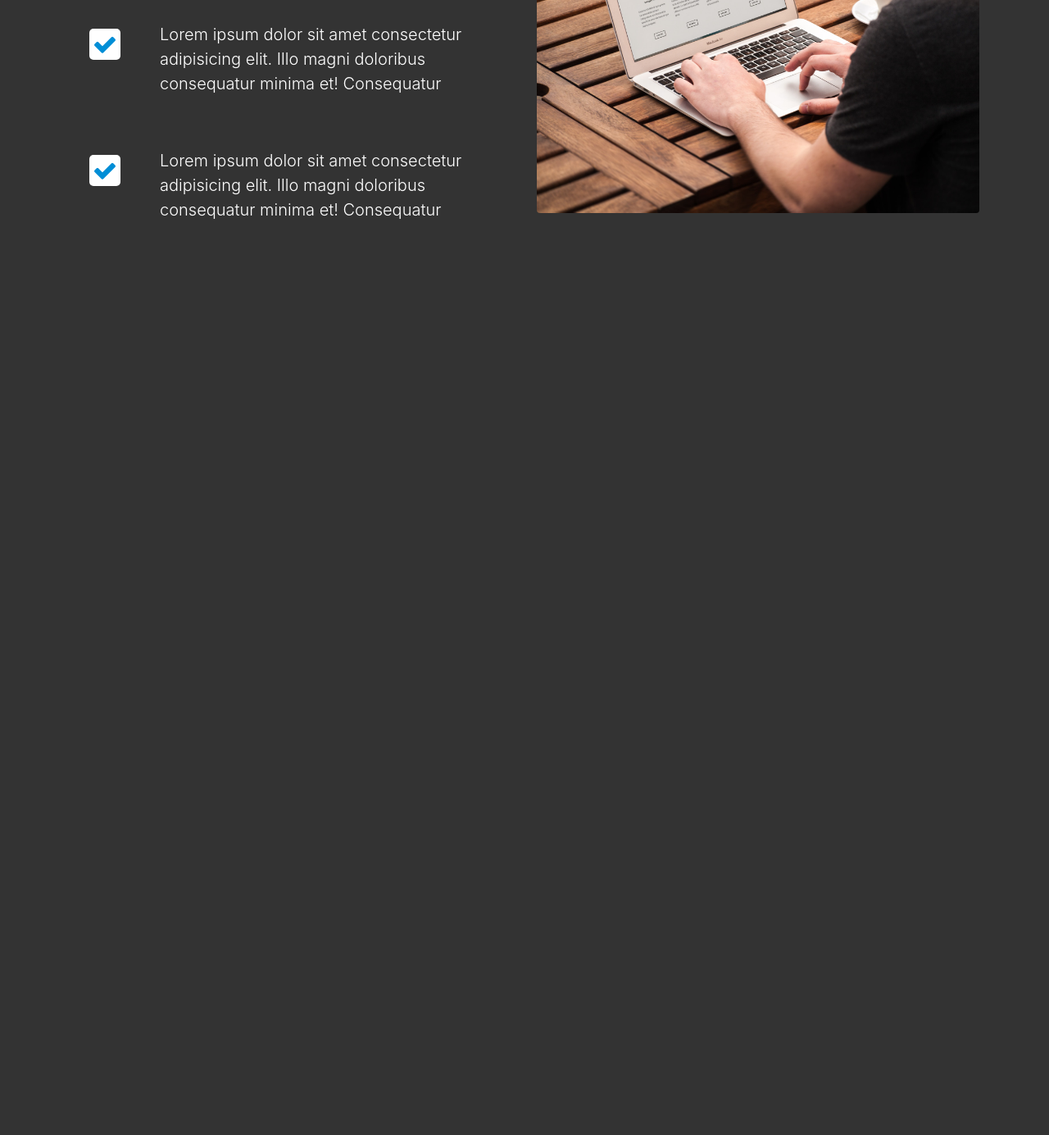
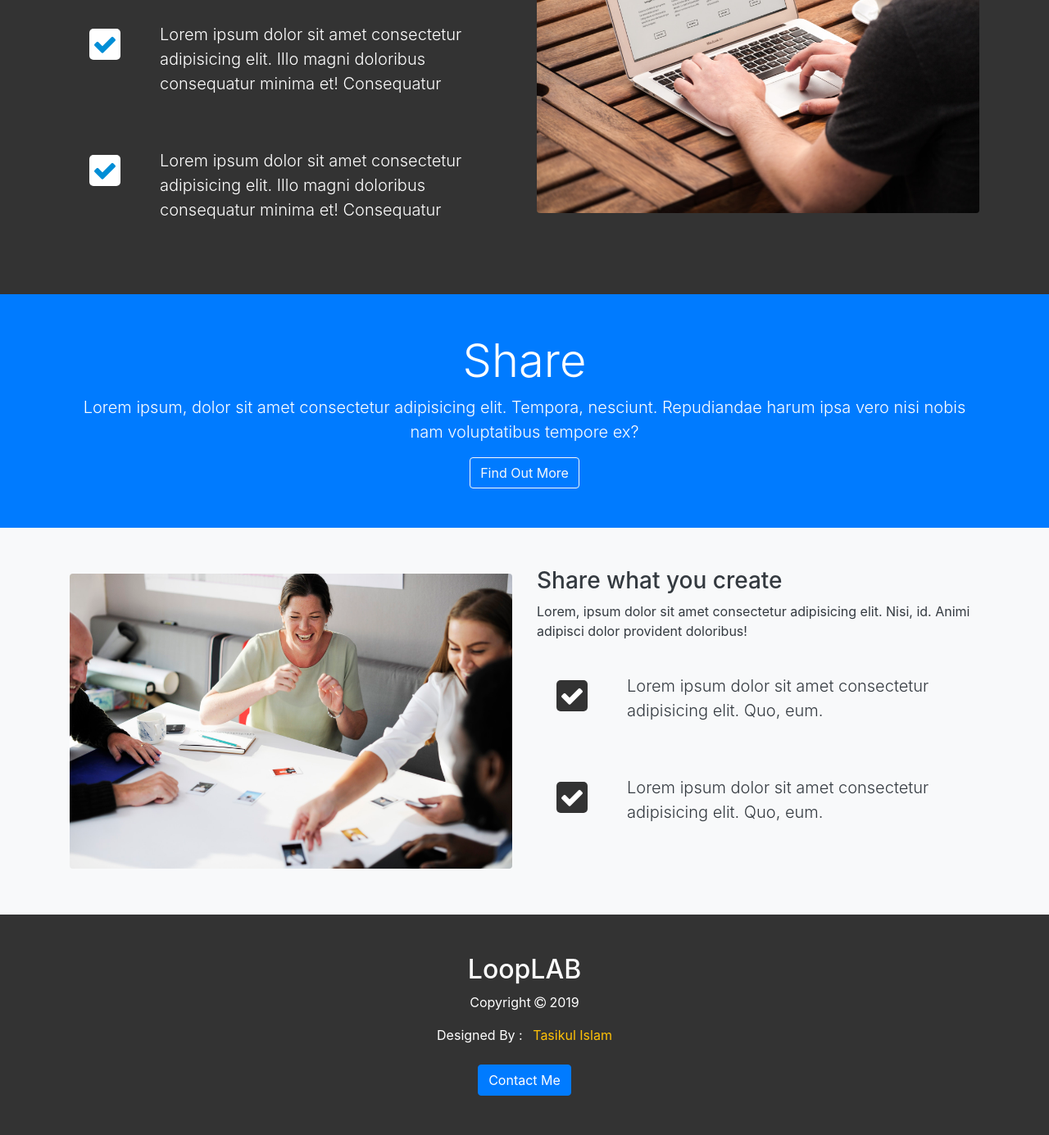
Before and after one commit to iamtasikul/LoopLab-Social-Theme, a website: page src/index.html in a window 1280 px wide. Shown: the part 1935-3320 px from the top of the page at 82% size. Before the commit the page ends 2294 px from the top, so only its background shows below. Drawn offline with Linux system fonts and the light colour scheme.

Commit message:
Footer created

```diff
--- a/src/css/style.css
+++ b/src/css/style.css
@@ -50,6 +50,15 @@ body {
   border-radius: 5px;
 
 }
+#share-main-section .fa{
+
+  background: #333;
+  color: #fff;
+  padding: 4px;
+  font-size: 30px;
+  border-radius: 5px;
+
+}
 
 @media(max-width:760px)
 {
--- a/src/index.html
+++ b/src/index.html
@@ -183,6 +183,94 @@
          </div>
        </div>
     </section>
+<!--Share Head Section-->
+<section id="share-head-section" class="text-center bg-primary py-5">
+  <div class="container">
+    <div class="row">
+      <div class="col-md-12">
+        <h2 class="display-4">Share</h2>
+        <p class="lead">Lorem ipsum, dolor sit amet consectetur adipisicing elit. Tempora, nesciunt. Repudiandae harum ipsa vero nisi nobis nam voluptatibus tempore ex?</p>
+        <a href="#" class="btn btn-outline-light">Find Out More</a>
+      </div>
+    </div>
+  </div>
+</section>
+<!--Share Main Section-->
+<section id="share-main-section" class="bg-light py-5 text-dark">
+  <div class="container">
+    <div class="row">
+      <div class="col-lg-6 col-md-12 my-2">
+        <img src="img/share.jpeg" alt="" class="img-fluid rounded">
+      </div>
+      <div class="col-lg-6 col-md-12">
+        <h3>Share what you create</h3>
+        <p>Lorem, ipsum dolor sit amet consectetur adipisicing elit. Nisi, id. Animi adipisci dolor provident doloribus!</p>
+        <div class="d-flex flex-row">
+          <div class="p-4 align-self-start mt-2">
+            <i class="fa fa-check"></i>
+          </div>
+          <div>
+            <p class="lead p-4 align-self-end">Lorem ipsum dolor sit amet consectetur adipisicing elit. Quo, eum.</p>
+          </div>
+        </div>
+        <div class="d-flex flex-row">
+            <div class="p-4 align-self-start mt-2">
+              <i class="fa fa-check"></i>
+            </div>
+            <div>
+              <p class="lead p-4 align-self-end">Lorem ipsum dolor sit amet consectetur adipisicing elit. Quo, eum.</p>
+            </div>
+          </div>
+      </div>
+    </div>
+  </div>
+</section>
+<!--Footer Section-->
+<footer id="footer-section" class="text-center py-5">
+  <div class="container">
+    <div class="row">
+      <div class="col-md-12">
+        <h2>LoopLAB</h2>
+        <p>Copyright <i class="fa fa-copyright" aria-hidden="true"></i> 2019</p>
+        <span>Designed By : <a class="ml-2 text-warning" href="https://github.com/iamtasikul" target="_blank" >Tasikul Islam</a></span>
+        <br><br>
+        <button class="btn btn-primary" data-toggle="modal" data-target="#contactModal" >Contact Me</button>
+      </div>
+    </div>
+  </div>
+</footer>
+<!--Contact Us Modal-->
+<div class="modal" id="contactModal">
+  <div class="container">
+    <div class="modal-dialog">
+      <div class="modal-content bg-dark">
+        <div class="modal-header">
+          <h3 class="">Contact Us</h3>
+          <button class="close" data-dismiss="modal" class="text-light">
+            &times;
+          </button>
+        </div>
+        <div class="modal-body">
+          <form method="POST" action="https://formspree.io/iamtasikul@gmail.com">
+            <div class="form-group">
+              <label for="name" class="text-light">Name</label>
+              <input type="text" name="" id="name" class="form-control" placeholder="Enter Name">
+            </div>
+            <div class="form-group">
+              <label for="email" class="text-light">Email</label>
+              <input type="email" name="email" id="email" class="form-control" placeholder="Enter Email">
+            </div>
+            <div class="form-group">
+              <label for="message" class="text-light">Message</label>
+              <textarea name="message" id="message" class="form-control" placeholder="Write"></textarea>
+            </div>
+            <input type="submit" value="Send" class="btn btn-primary">
+          </form>
+        </div>
+      </div>
+    </div>
+  </div>
+</div>
   <script src="js/jquery.min.js"></script>
   <script src="js/popper.min.js"></script>
   <script src="js/bootstrap.min.js"></script>
```
